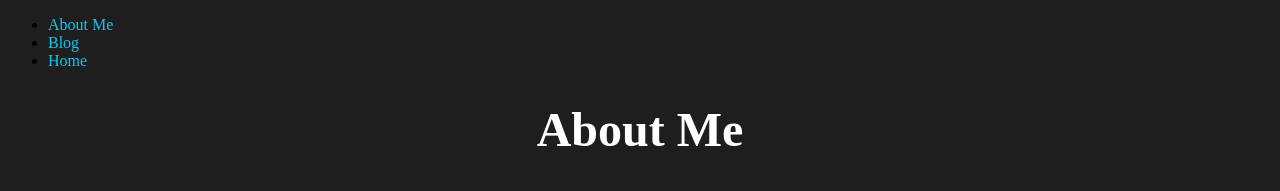
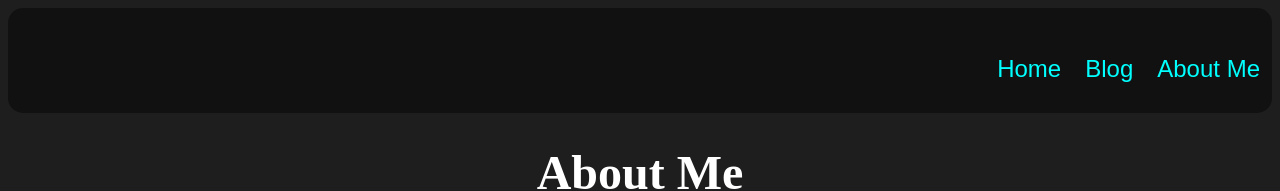
Before and after one commit to Mtlmohamed/mtlmohamed.github.io, a plain HTML site: page about.html in a window 1280 px wide. Shown: the top 191 px of the page. Drawn offline with Linux system fonts and the light colour scheme.

Commit message:
Update about.html

```diff
--- a/about.html
+++ b/about.html
@@ -6,12 +6,14 @@
 <title>About Me</title>
 </head>
 <html lang="en-US">
-<body>
-<ul class="nav-back">
-    <li class="nav"><a href="about.html">About Me</a></li>
-    <li class="nav"><a href="blog.html">Blog</a></li>
-    <li class="nav"><a href="index.html">Home</a></li>
-    </ul>
+    <body>
+        <header class="header">
+            <ul>
+                <a href="about.html" title="Learn more about me">About Me</a>
+                <a href="blog.html" title="Read my blog">Blog</a>
+                <a href="index.html"title="Go back to the homepage">Home</a>
+              </ul>
+          </header>
 <h1 class="title">About Me</h1>
 <br>
 <img class="logo" src="sharafath.png" alt="My pfp" width="250" height="250">
```
